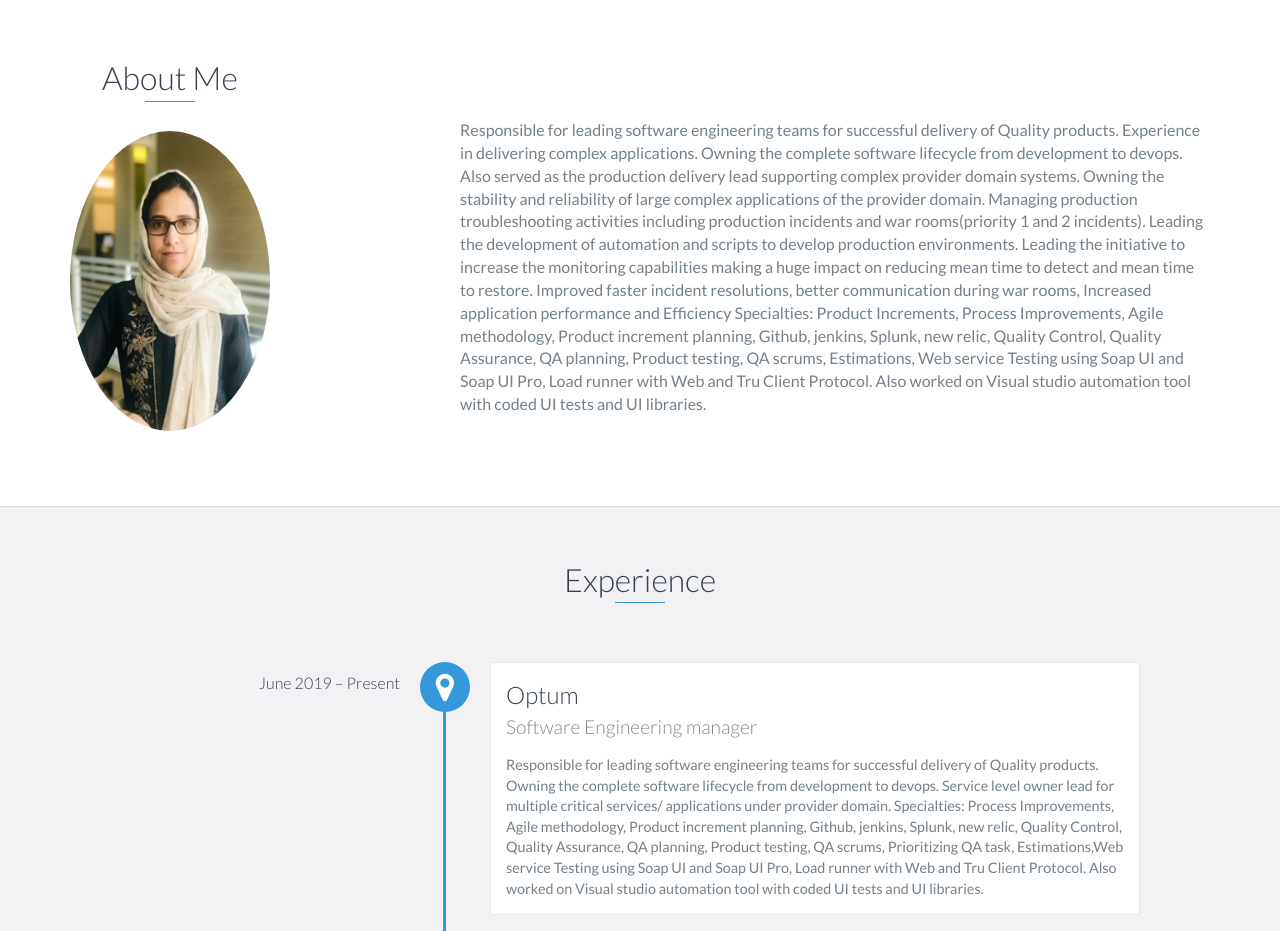
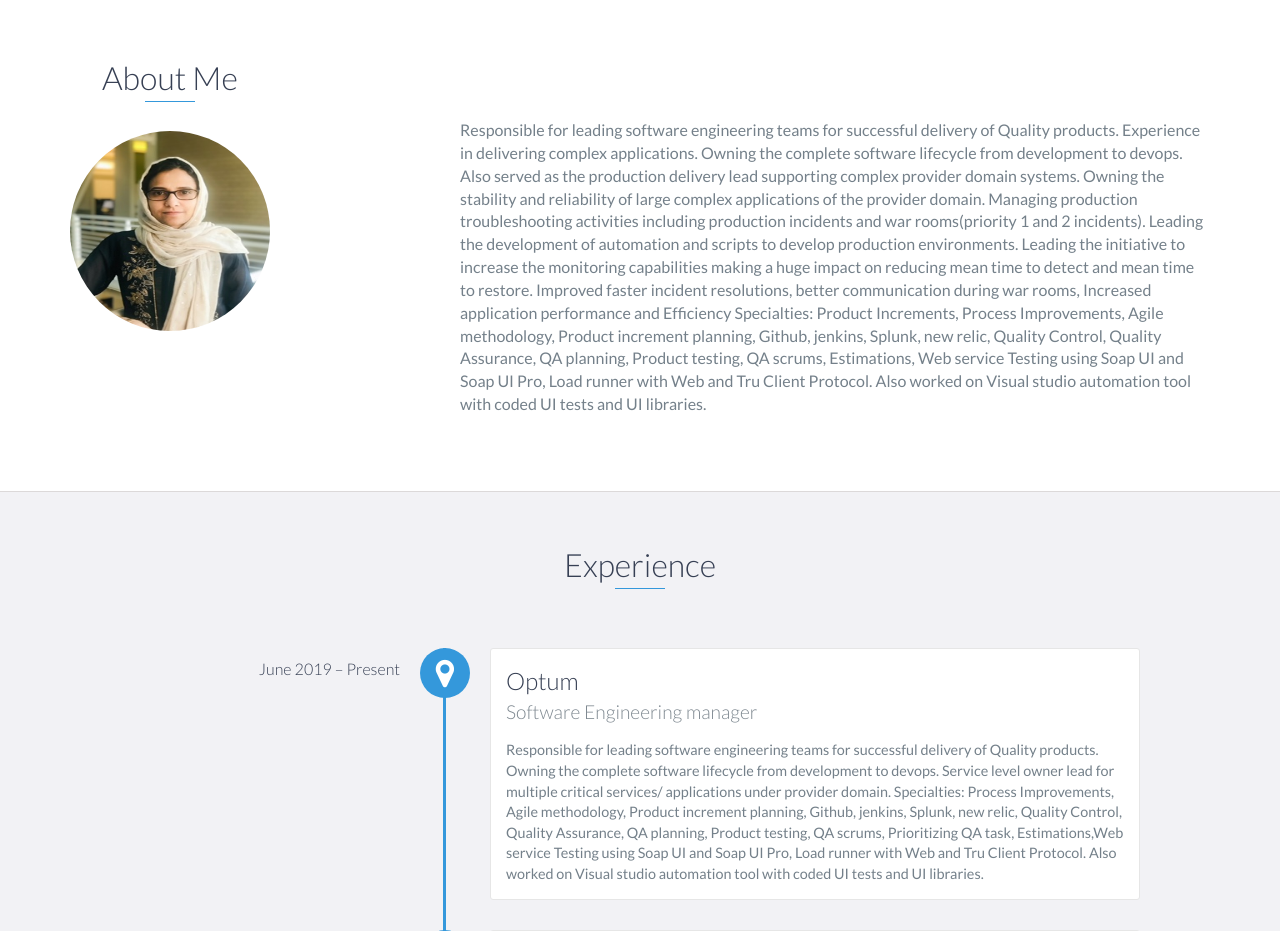
Before and after one commit to afazeez82/AneesProfessionaPortfolio-githubio.com, a website: page index.html in a window 1280 px wide. Shown: the part 820-1751 px from the top of the page. Drawn offline with nearby package versions, Linux system fonts and the light colour scheme.

Commit message:
updated my photo size

```diff
--- a/index.html
+++ b/index.html
@@ -70,7 +70,7 @@
             <div class="row">
                 <div class="col-md-4">
                     <h2 class="heading" style="margin-left:1em;">About Me</h2>
-                    <img src="images/myphoto_c.jpg" alt="projectpicture" width="200px" height="300px" style="border-radius: 50%;" />
+                    <img src="images/myphoto_c.jpg" alt="projectpicture" width="200px" height="200px" style="border-radius: 50%;" />
                 </div>
                 <div class="col-md-8" style="margin-top:4em;">
                     <p>
```
